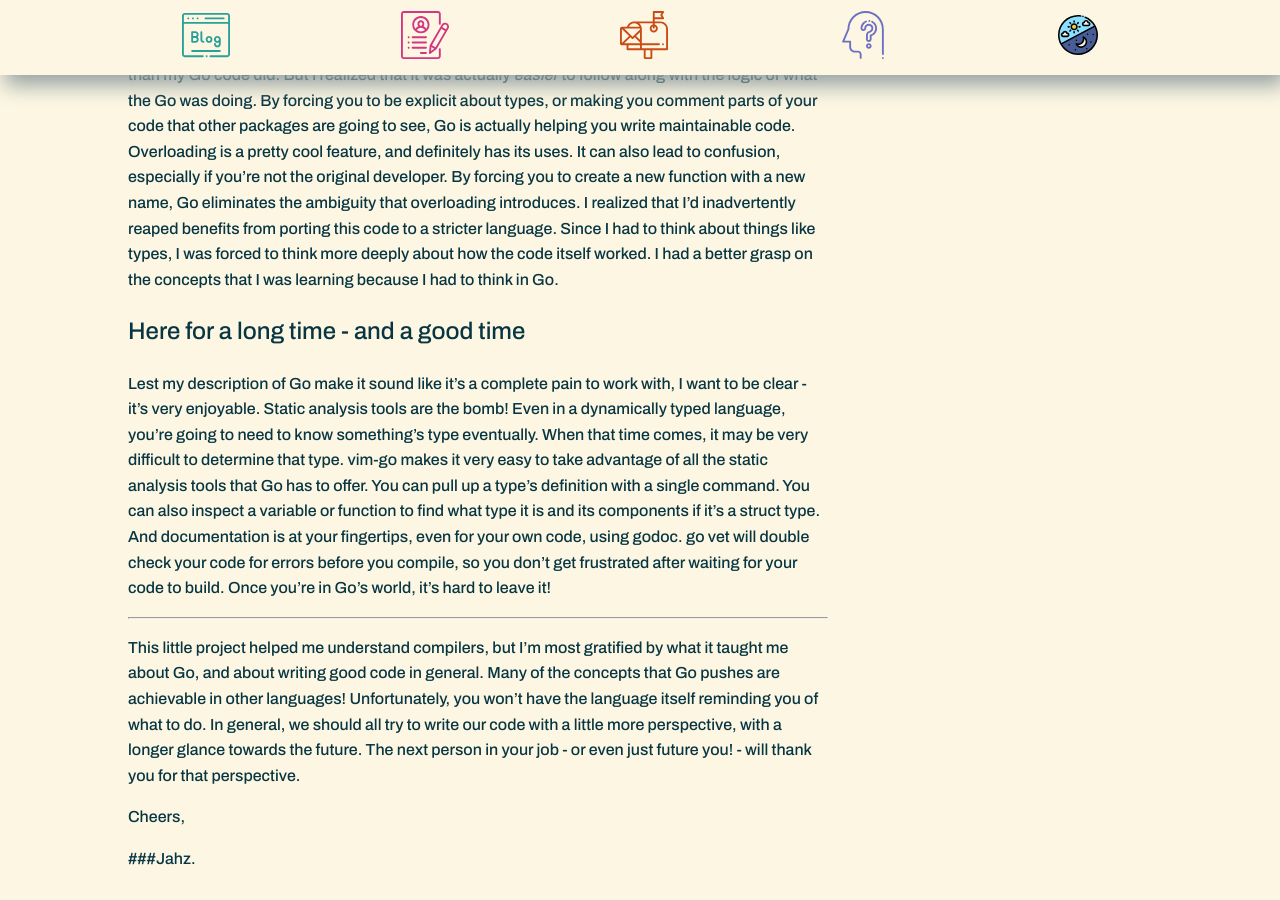
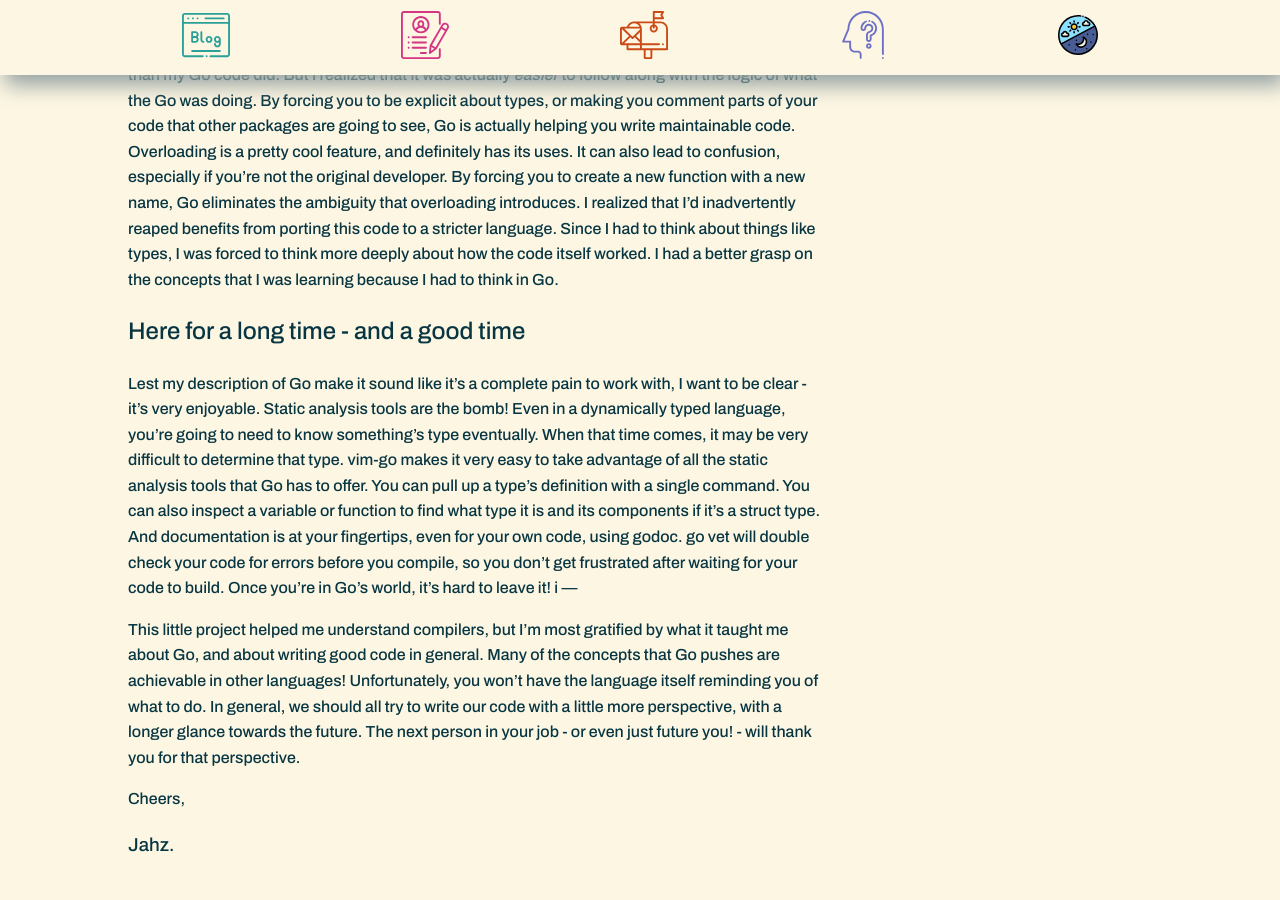
Before and after one commit to jahzielv/jahzielv.github.io, a Jekyll site: the page built from _posts/2019-8-9-why-go.md, in a window 1280 px wide and 900 px high, scrolled down 3305 px. Built offline with Jekyll 4.4.1, drawn with Linux system fonts in a browser that asks for light colours; comment, search, counter and statistics services are not loaded.

```diff
--- a/_posts/2019-8-9-why-go.md
+++ b/_posts/2019-8-9-why-go.md
@@ -72,11 +72,11 @@ Go is focused on making it easy to write battle-hardened code that's in it for t
 ## Here for a long time - and a good time
 
 Lest my description of Go make it sound like it's a complete pain to work with, I want to be clear - it's very enjoyable. Static analysis tools are the bomb! Even in a dynamically typed language, you're going to need to know something's type eventually. When that time comes, it may be very difficult to determine that type. vim-go makes it very easy to take advantage of all the static analysis tools that Go has to offer. You can pull up a type's definition with a single command. You can also inspect a variable or function to find what type it is and its components if it's a struct type. And documentation is at your fingertips, even for your own code, using godoc. go vet will double check your code for errors before you compile, so you don't get frustrated after waiting for your code to build. Once you're in Go's world, it's hard to leave it!
-
+i
 ---
 
 This little project helped me understand compilers, but I'm most gratified by what it taught me about Go, and about writing good code in general. Many of the concepts that Go pushes are achievable in other languages! Unfortunately, you won't have the language itself reminding you of what to do. In general, we should all try to write our code with a little more perspective, with a longer glance towards the future. The next person in your job - or even just future you! - will thank you for that perspective.
 
 Cheers,
 
-###Jahz.
+### Jahz.
```
